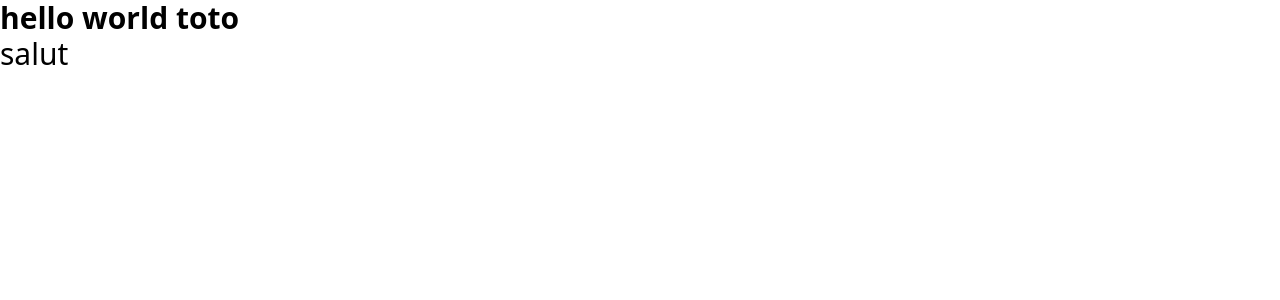
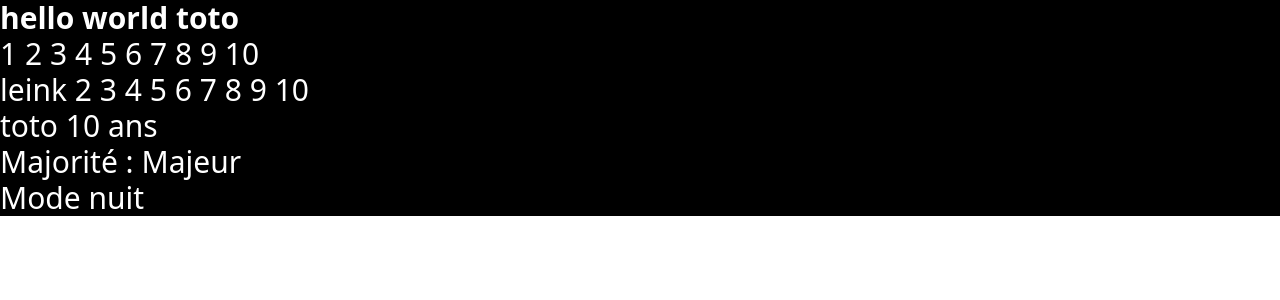
Before and after one commit to Eloura74/react, a React (Vite) app: page / in a window 1280 px wide. Shown: the top 300 px of the page. Built offline with nearby package versions, Linux system fonts and the light colour scheme.

Commit message:
hirst commit

```diff
--- a/src/App.jsx
+++ b/src/App.jsx
@@ -1,16 +1,58 @@
-import { useState } from "react";
-import reactLogo from "./assets/react.svg";
-import viteLogo from "/vite.svg";
 import "./App.css";
 
 function App() {
-  const [count, setCount] = useState(0);
   const name = "toto";
+
+  const score = ["1", "2", "3", "4", "5", "6", "7", "8", "9", "10"];
+  const link = [
+    <a key="link1" href="https://vitejs.dev" target="_blank">
+      leink
+    </a>,
+    "2",
+    "3",
+    "4",
+    "5",
+    "6",
+    "7",
+    "8",
+    "9",
+    "10",
+  ];
+  const person = {
+    name: "toto",
+    age: 10,
+  };
+  const isMajor = true;
+
+  const darkMode = true;
+  // commentaire_________________________________________________________
   return (
-    <>
+    <main
+      style={{
+        backgroundColor: darkMode ? "black" : "white",
+        color: darkMode ? "white" : "black",
+      }}
+    >
+      {/* commentaire */}
       <h1 className="text-3xl font-bold">hello world {name}</h1>
-      <div className="text-3xl">salut</div>
-    </>
+      <div className="text-3xl">
+        {score.map((item, index) => (
+          <span key={index}>{item} </span>
+        ))}
+      </div>
+      <div className="text-3xl">
+        {link.map((item, index) => (
+          <span key={index}>{item} </span>
+        ))}
+      </div>
+      <div className="text-3xl">
+        {person.name} {person.age} ans
+      </div>
+      <div className="text-3xl">
+        Majorité :{isMajor ? " Majeur" : " mineur"}
+      </div>
+      <div className="text-3xl">{darkMode ? "Mode nuit" : "Mode jour"}</div>
+    </main>
   );
 }
 
```
